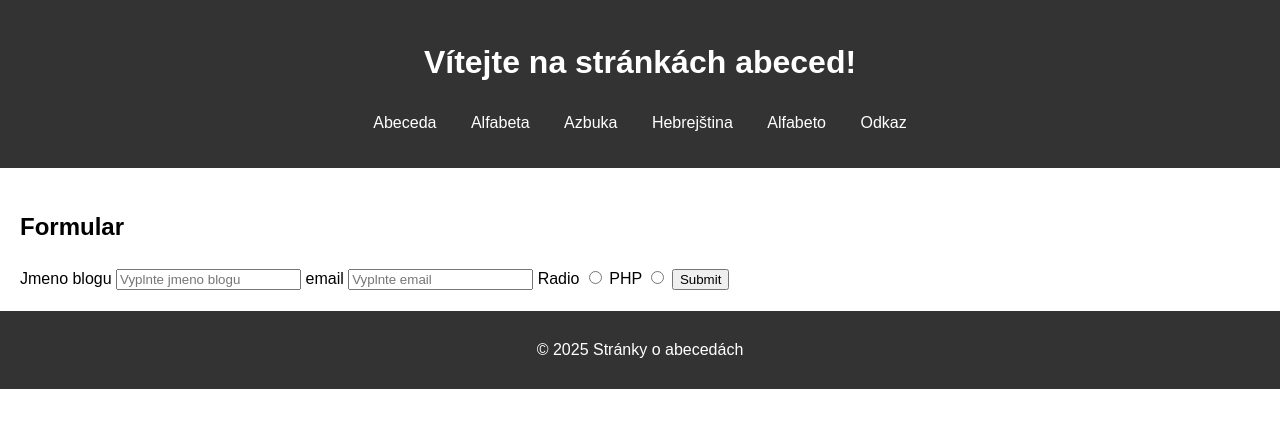
After one commit to RichardDomnosil/Repo-Domnosil, a Flask app: page /odkaz in a window 1280 px wide. The commit adds this page. Shown: the top 428 px of the page. Run offline with Flask 3, Linux system fonts and the light colour scheme.

Commit message:
pouzivani get a post

```diff
--- a/main.py
+++ b/main.py
@@ -1,4 +1,5 @@
 from flask import Flask, render_template
+from flask import request
 
 app = Flask(__name__)
 
@@ -31,6 +32,16 @@ def hebrejstina():
 def alfabeto():
     return render_template('alfabeto.html')
 
+@app.route('/odkaz', methods=['GET', 'POST'])
+def odkaz():
+    if request.method == 'POST':
+        blog = request.form['blog']
+        email = request.form['email']
+        radio = request.form['radio']
+        print(blog, email, radio)
+        return render_template('zkouska.html', blog=blog, email=email, radio=radio)
+    return render_template("link.html")
+
 
 if __name__ == '__main__':
     app.run(debug=True)
--- a/templates/base.html
+++ b/templates/base.html
@@ -16,6 +16,7 @@
                 <li><a href="{{ url_for('azbuka') }}">Azbuka</a></li>
                 <li><a href="{{ url_for('hebrejstina') }}">Hebrejština</a></li>
                 <li><a href="{{ url_for('alfabeto') }}">Alfabeto</a></li>
+                <li><a href="{{ url_for('odkaz') }}">Odkaz</a></li>
             </ul>
         </nav>
     </header>
--- /dev/null
+++ b/templates/link.html
@@ -0,0 +1,33 @@
+{% extends 'base.html' %}
+
+{% block content %}
+
+<h2>
+    {% block title %}
+    Formular
+    {% endblock %}
+</h2>
+
+    <form method="POST">
+
+        <label>Jmeno blogu
+        <input type="text" name="blog" placeholder="Vyplnte jmeno blogu" required>
+        </label>
+
+        <label>
+            email
+            <input  type="email" name="email" placeholder="Vyplnte email">
+        </label>
+
+        <label>
+            Radio
+            <input type="radio" name="radio" value="JavaScript">
+        </label>
+
+        <label>PHP
+            <input type="radio" name="radio" value="PHP">
+        </label>
+
+        <input type="submit" name="Odeslat">
+    </form>
+{% endblock %}
```
Also changed, not shown: templates/zkouska.html (added, +17 -0 lines).
